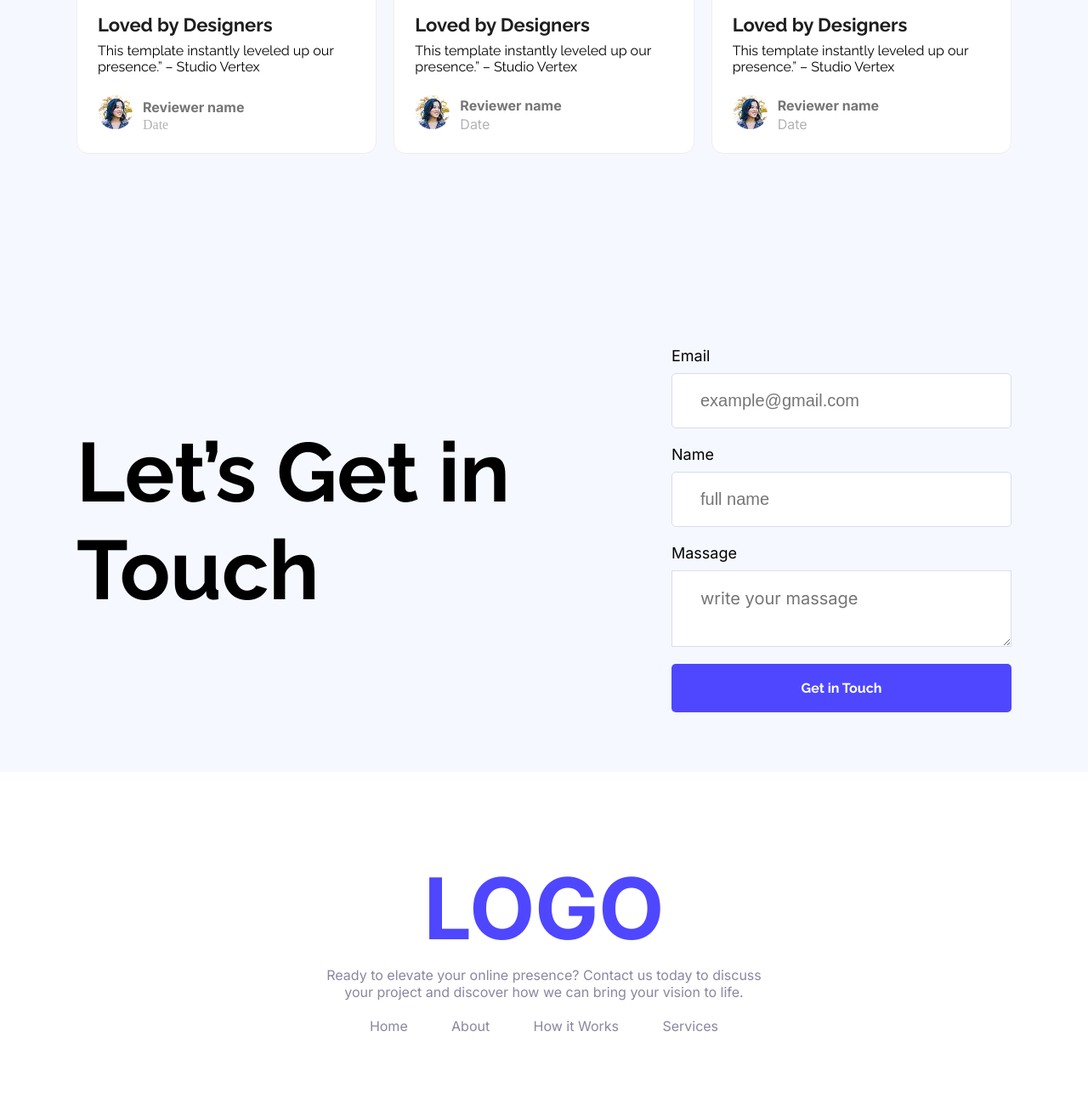
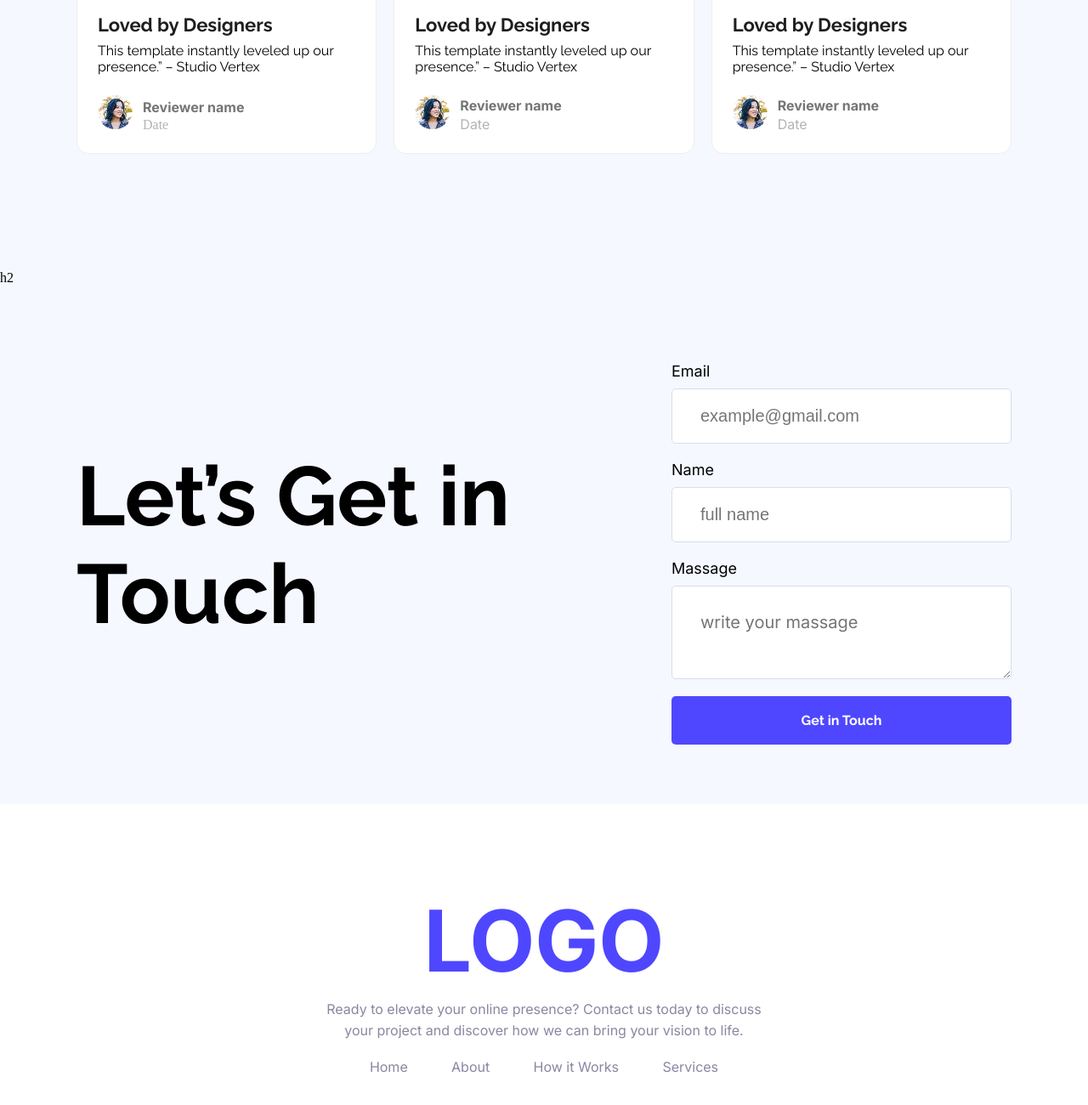
Before and after one commit to WKshefat/Assignment-1, a plain HTML site: page index.html in a window 1280 px wide. Shown: the part 1938-3238 px from the top of the page at 85% size. Drawn offline with Linux system fonts and the light colour scheme.

Commit message:
text-design added

```diff
--- a/index.html
+++ b/index.html
@@ -202,6 +202,18 @@
 
  <!-- review-section end  -->
 
+ <!-- focus sec start  -->
+
+            <section>
+
+                <div class="focus-container">
+
+                    h2
+
+                </div>
+            </section>
+ <!-- focus sec end  -->
+
 
 
  <!-- form start -->
@@ -236,6 +248,7 @@
 
 
 
+
         </main>
 
 <!-- main end  -->
--- a/style.css
+++ b/style.css
@@ -310,6 +310,9 @@ form input,textarea{
 
 form textarea{
     font-size:20px;
+    border-radius:5px;
+     padding:30px 0px 30px 33px;
+
 }
 
 
@@ -370,6 +373,7 @@ footer{
 
 .footer-container p{
     color:#8987A1;
+    line-height:25px;
     margin-top:8px;
 }
 
```
